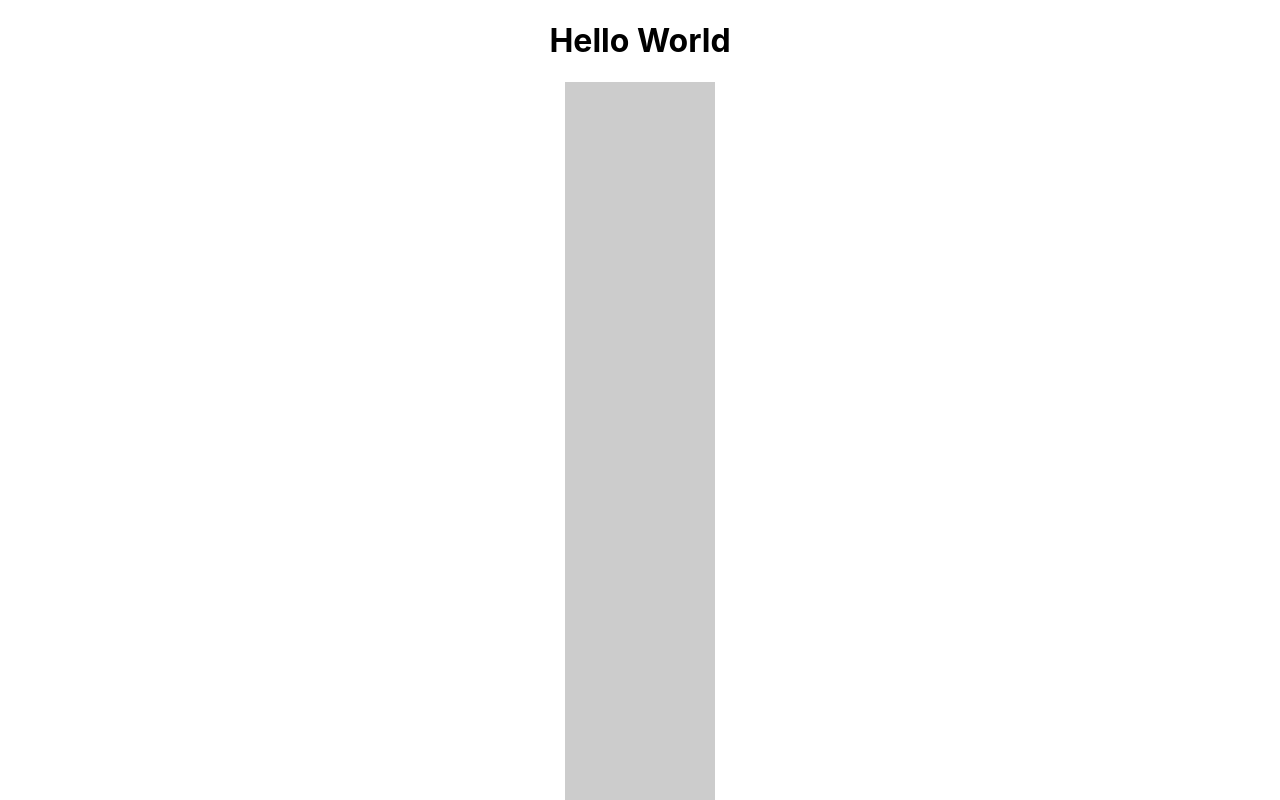
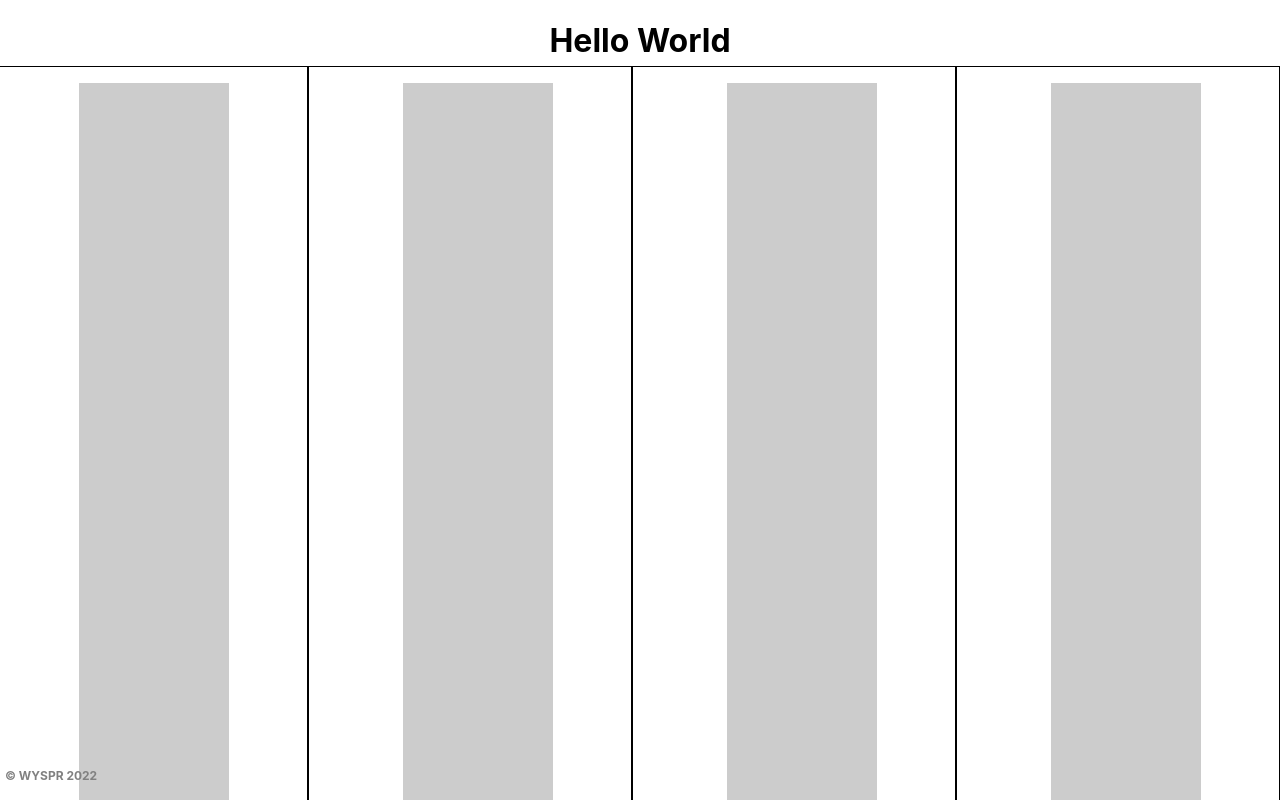
Before and after one commit to eggs-benny/frontend-challenge, a React (Create React App) app: page / in a window 1280 px wide. Shown: the top 800 px of the page. Built offline with nearby package versions, Linux system fonts and the light colour scheme.

Commit message:
added mui, added grid & boxes (initial), added watermark

```diff
--- a/package.json
+++ b/package.json
@@ -3,6 +3,10 @@
   "version": "0.1.0",
   "private": true,
   "dependencies": {
+    "@emotion/react": "^11.10.6",
+    "@emotion/styled": "^11.10.6",
+    "@fontsource/roboto": "^4.5.8",
+    "@mui/material": "^5.12.1",
     "@testing-library/jest-dom": "^5.16.5",
     "@testing-library/react": "^13.4.0",
     "@testing-library/user-event": "^13.5.0",
--- a/src/Homepage/Homepage.js
+++ b/src/Homepage/Homepage.js
@@ -1,13 +1,51 @@
+import React from 'react';
+import { styled } from '@mui/material/styles';
 import { Post } from '../Post/Post';
+import { Grid } from '@mui/material';
+
+const Watermark = styled('div')({
+  color: 'grey',
+  padding: '5px',
+  fontSize: '12px',
+  fontWeight: 'bolder',
+  position: 'fixed',
+  bottom: 0,
+  left: 0,
+});
 
 export function Homepage() {
   return (
     <>
       <h1>Hello World</h1>
-      <Post />
-      <div className="watermark">
-        <p>c WYSPR 2022</p>
-      </div>
+      <Grid container spacing={2}>
+        <Grid item xs={3} sx={{ border: 1 }}>
+          <Post />
+        </Grid>
+        <Grid item xs={3} sx={{ border: 1 }}>
+          <Post />
+        </Grid>
+        <Grid item xs={3} sx={{ border: 1 }}>
+          <Post />
+        </Grid>
+        <Grid item xs={3} sx={{ border: 1 }}>
+          <Post />
+        </Grid>
+        <Grid item xs={3} sx={{ border: 1 }}>
+          <Post />
+        </Grid>
+        <Grid item xs={3} sx={{ border: 1 }}>
+          <Post />
+        </Grid>
+        <Grid item xs={3} sx={{ border: 1 }}>
+          <Post />
+        </Grid>
+        <Grid item xs={3} sx={{ border: 1 }}>
+          <Post />
+        </Grid>
+      </Grid>
+      <Watermark>
+        <p>© WYSPR 2022</p>
+      </Watermark>
     </>
   );
 }
```
Also changed, not shown: 1 other file (tests, documents, lock files or other folders).
